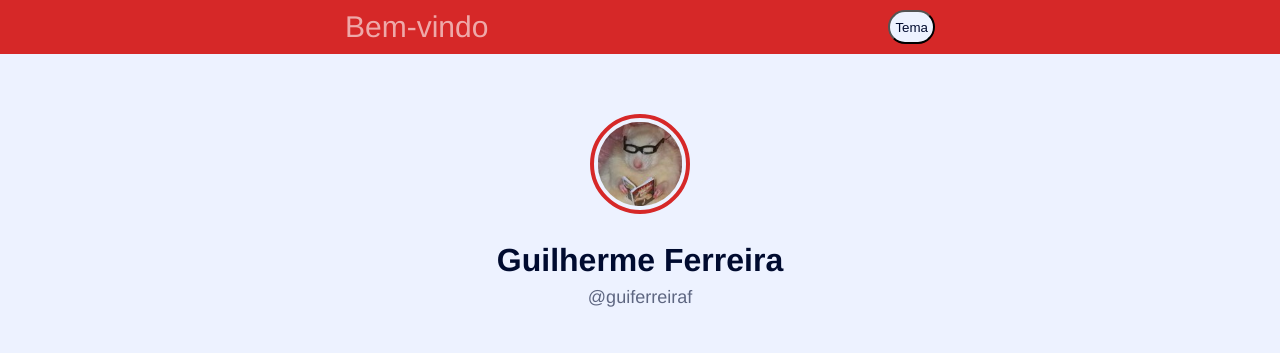
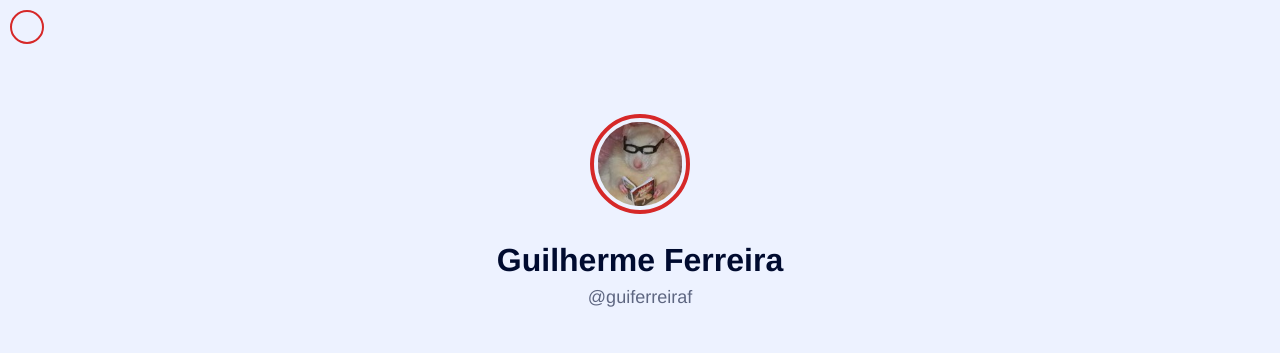
Before and after one commit to glerm-dev/linktree, a plain HTML site: page index.html in a window 1280 px wide. Shown: the top 353 px of the page. Drawn offline with Linux system fonts and the light colour scheme.

Commit message:
new commit

```diff
--- a/index.html
+++ b/index.html
@@ -5,20 +5,21 @@
     <meta http-equiv="X-UA-Compatible" content="IE=edge">
     <meta name="viewport" content="width=device-width, initial-scale=1.0">
     <link rel="stylesheet" href="style.css">
-    <title>Olá</title>
+    <title>LandingPage</title>
 </head>
 
 <body class="red">
 
     <header>
         <nav>
-            <p class="nav-text">Bem-vindo</p>
+
             <script>
             function mudaTema(){
                 document.body.classList.toggle('dark-mode')
             }
             </script>
-            <button class="nav-button" onclick="mudaTema()">Tema</button>
+
+            <button class="nav-button" onclick="mudaTema()"></button>
         </nav>
     </header>
 
--- a/style.css
+++ b/style.css
@@ -8,7 +8,7 @@
 html
 {
     --bg-color: #EDF2FF;
-    --color: #000B2F ;
+    --color: #000B2F;
     --primary-color: #4262EB;
     --primary-color-hover: #364FC7;
 }
@@ -25,6 +25,8 @@ body.dark-mode
     --color: white;
     --primary-color: rgb(117, 12, 19);
     --primary-color-hover: rgb(128, 21, 21);
+
+    transition: 450ms;
 }
 
 body
@@ -36,12 +38,9 @@ body
 
 header
 {
-    background: var(--primary-color);
-
     display: flex;
     flex-direction: row-reverse;
-    align-items: center;
-    justify-content: space-around;
+    justify-content: flex-end;
 
     margin: 0px;
     padding: 10px;
@@ -50,20 +49,16 @@ header
 header nav
 {
     display: flex;
-    gap: 400px;
-}
-
-header nav p.nav-text
-{
-    font-size: 30px;
-    color: white;
+    gap: 40px;
 }
 
 header nav button.nav-button
 {
-    padding: 5px;
+    padding: 15px;
     align-items: center;
-    border-radius: 30px;
+    border-radius: 20px;
+    border: var(--primary-color) solid 2.7px;
+
     color: var(--color);
     background: var(--bg-color);
 }
```
